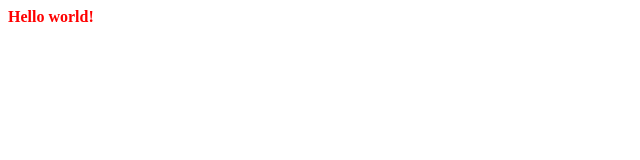
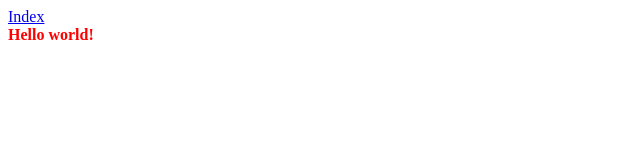
Before and after one commit to tnasergey3/new_html, a plain HTML site: page index.html in a window 1280 px wide. Shown: the whole page, without its empty margins (0-640 px from the left). Drawn offline with Linux system fonts and the light colour scheme.

Commit message:
Update index.html

```diff
--- a/index.html
+++ b/index.html
@@ -1 +1,4 @@
+<a href="Contacts.html">Index</a>
+<br>
+
 <b style="color: red;">Hello world!</b>
```
